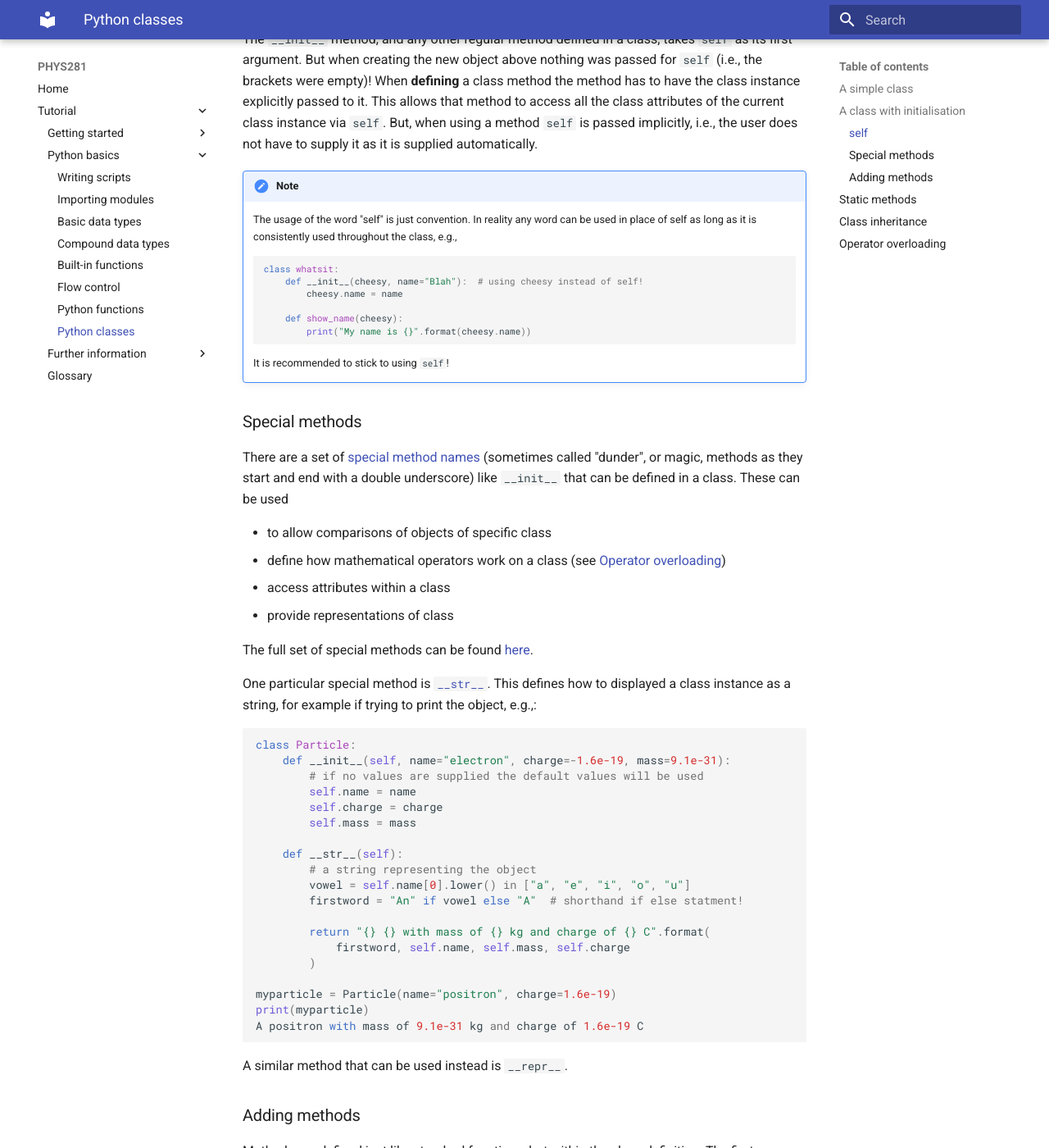
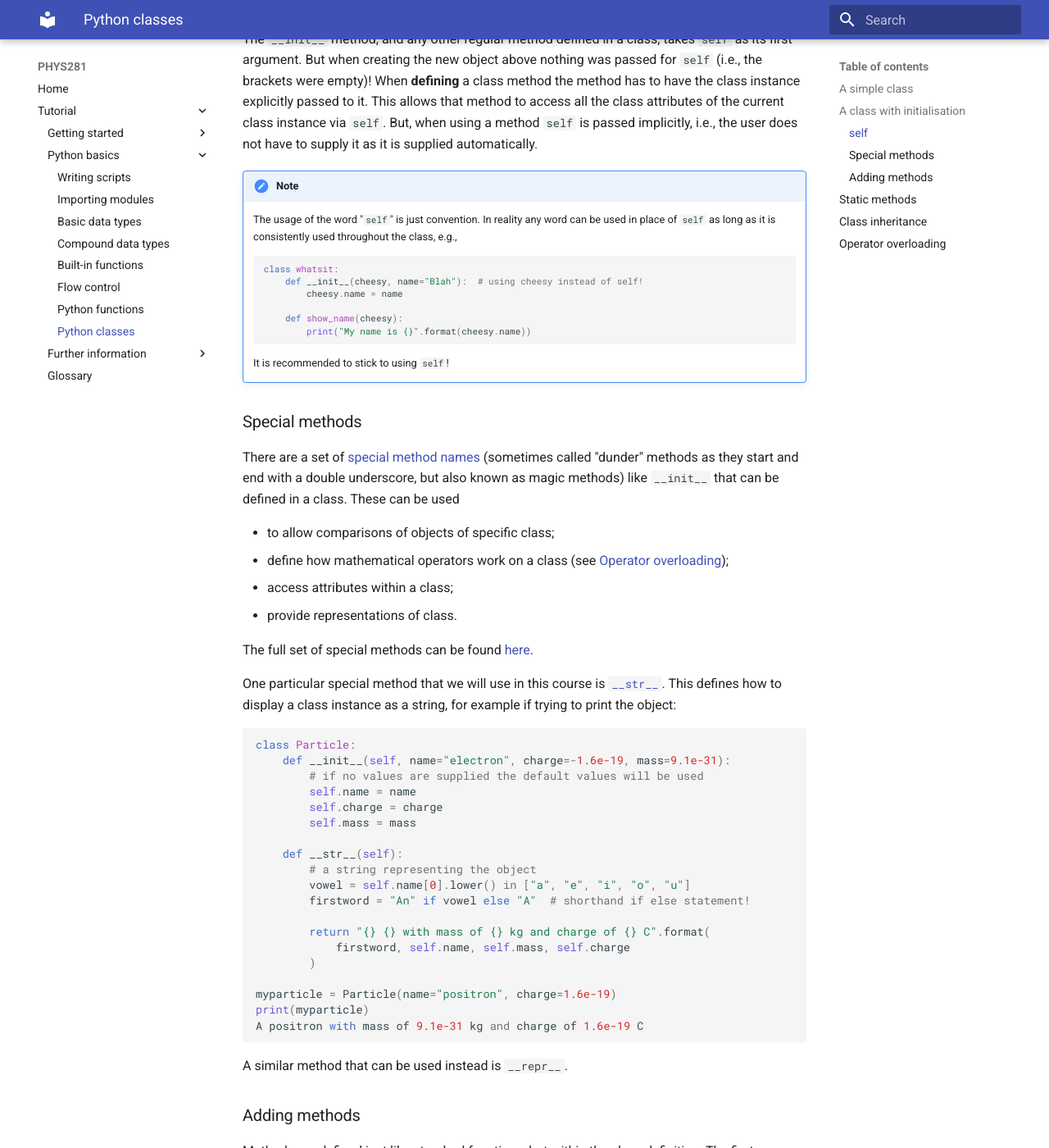
Before and after one commit to ndd21/PHYS281, an MkDocs documentation site: the page built from docs/demo-classes.md, in a window 1280 px wide and 1400 px high, scrolled down 2198 px. Shown: the whole window at 82% size. Built offline with MkDocs 1.6.1 and Material for MkDocs 9.7.7, drawn with Linux system fonts in a browser that asks for light colours; some of the changed text lies outside the part shown.

Commit message:
Minor fixes in the classes demo

````diff
--- a/docs/demo-classes.md
+++ b/docs/demo-classes.md
@@ -120,8 +120,8 @@ instance via `self`. But, when using a method `self` is passed implicitly, i.e.,
 have to supply it as it is supplied automatically.
 
 !!! note
-    The usage of the word "self" is just convention. In reality any word can be used in place
-    of self as long as it is consistently used throughout the class, e.g.,
+    The usage of the word "`self`" is just convention. In reality any word can be used in place
+    of `self` as long as it is consistently used throughout the class, e.g.,
 
     ```python
     class whatsit:
@@ -137,21 +137,21 @@ have to supply it as it is supplied automatically.
 ### Special methods
 
 There are a set of [special method names](https://rszalski.github.io/magicmethods/) (sometimes
-called "dunder", or magic, methods as they start and end with a double underscore) like `__init__`
-that can be defined in a class. These can be used
+called "dunder" methods as they start and end with a double underscore, but also known as magic
+methods) like `__init__` that can be defined in a class. These can be used
 
- * to allow comparisons of objects of specific class
- * define how mathematical operators work on a class (see [Operator overloading](#operator-overloading))
- * access attributes within a class
- * provide representations of class
+ * to allow comparisons of objects of specific class;
+ * define how mathematical operators work on a class (see [Operator overloading](#operator-overloading));
+ * access attributes within a class;
+ * provide representations of class.
 
 The full set of special methods can be found
 [here](https://docs.python.org/3/reference/datamodel.html#special-method-names).
 
-One particular special method is
+One particular special method that we will use in this course is
 [`__str__`](https://thomas-cokelaer.info/blog/2017/12/difference-between-__repr__-and-__str__-in-python/).
-This defines how to displayed a class instance as a string, for example if trying to print the
-object, e.g.,:
+This defines how to display a class instance as a string, for example if trying to print the
+object:
 
 ```python
 class Particle:
@@ -164,7 +164,7 @@ class Particle:
     def __str__(self):
         # a string representing the object
         vowel = self.name[0].lower() in ["a", "e", "i", "o", "u"]
-        firstword = "An" if vowel else "A"  # shorthand if else statment!
+        firstword = "An" if vowel else "A"  # shorthand if else statement!
 
         return "{} {} with mass of {} kg and charge of {} C".format(
             firstword, self.name, self.mass, self.charge
@@ -456,7 +457,7 @@ class Galaxy:
 ```
 
 Now, suppose we want a class specifically for a spiral galaxy, but that keeps the attributes of a
-`Galaxy`, i.e. `Galaxy` is the **parent** class and `SpiralGalaxy` will be its **child**. We can
+`Galaxy`, i.e., `Galaxy` is the **parent** class and `SpiralGalaxy` will be its **child**. We can
 create a new class with:
 
 ```python
@@ -555,7 +556,7 @@ plt.show()
 
 ## Operator overloading
 
-Mathematical operators (e.g.. `+`, `-`, `*`, `/`) can be applied to number classes like `int`s or
+Mathematical operators (e.g., `+`, `-`, `*`, `/`) can be applied to number classes like `int`s or
 `float`s. But, if it's sensible to do so, you can define how the mathematical operators act on any
 class you define.
 
@@ -734,10 +735,10 @@ print(v3.vector)
 ```
 
 !!! note
-    In reality, for something like a vector, the Numpy library already has useful classes called
-    arrays for which the mathematical operators are all defined.
+    In reality, for something like a vector, the [NumPy](../demo-numpy/index.html) library already
+    has useful classes called arrays for which the mathematical operators are all defined.
 
-If you wanted to use the `+=` operator, e.g., to change v1 inplace
+If you wanted to use the `+=` operator, e.g., to change v1 in-place
 
 ```python
 v1 += v2
````
Also changed, not shown: other parts of docs/demo-classes.md (+10 -9 lines).
